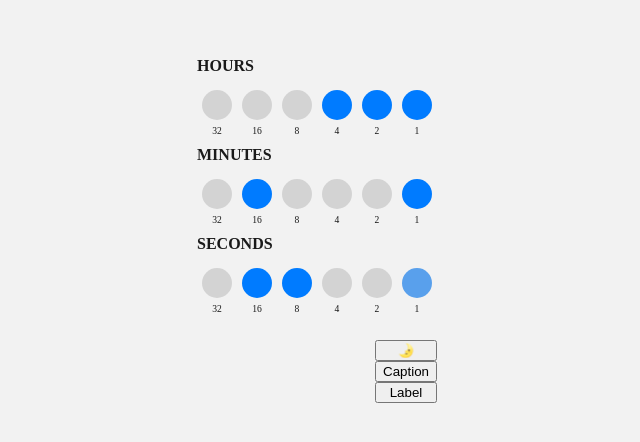
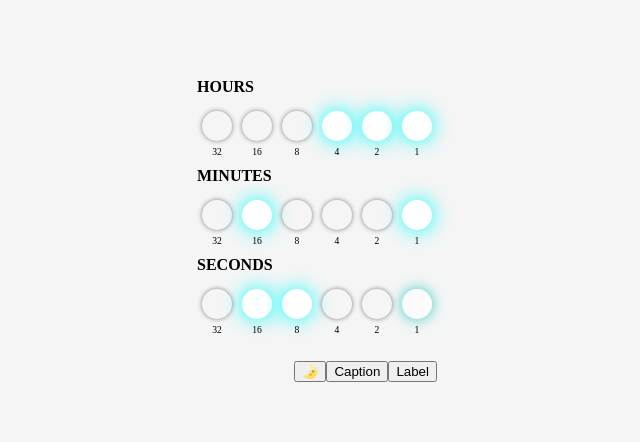
Before and after one commit to wantaekchoi/binary-watch, a plain HTML site: page index.html in a window 1280 px wide. Shown: the part 170-612 px from the top of the page, without its empty margins (323-963 px from the left). Drawn offline with Linux system fonts and the light colour scheme.

Commit message:
feat: small fix

```diff
--- a/index.html
+++ b/index.html
@@ -16,8 +16,8 @@
       <button id="toggleButtonLabel">Label</button>
     </section>
   </main>
-  <script src="settings.js"></script>
-  <script src="watch.js"></script>
+  <script src="settings.js" defer></script>
+  <script src="watch.js" defer></script>
 </body>
 
 </html>
--- a/settings.js
+++ b/settings.js
@@ -13,21 +13,14 @@ function initialize() {
 }
 
 function initializeTheme(button) {
-  const prefersDarkTheme = window.matchMedia && window.matchMedia('(prefers-color-scheme: dark)').matches;
-  const initialIsDark = isDarkTheme();
-
-  if (prefersDarkTheme) {
-    setTheme(button, true);
-  } else {
-    setTheme(button, false);
-  }
-
-  updateThemeButtonText(button, initialIsDark);
+  const prefersDarkTheme = isPrefersDarkTheme();
+  setTheme(prefersDarkTheme);
+  updateThemeButtonText(button, isDarkTheme());
 }
 
 function toggleTheme() {
   const themeSwitchButton = document.getElementById('themeSwitchButton');
-  const isDark = document.body.classList.toggle('dark');
+  const isDark = toggleDarkTheme();
   updateThemeButtonText(themeSwitchButton, isDark);
 }
 
@@ -39,7 +32,11 @@ function isDarkTheme() {
   return document.body.classList.contains('dark');
 }
 
-function setTheme(button, isDark) {
+function toggleDarkTheme() {
+  return document.body.classList.toggle('dark');
+}
+
+function setTheme(isDark) {
   if (isDark) {
     document.body.classList.add('dark');
   } else {
@@ -58,14 +55,18 @@ function toggleElements(selector) {
   };
 }
 
+function isPrefersDarkTheme() {
+  return window.matchMedia && window.matchMedia('(prefers-color-scheme: dark)').matches;
+}
+
 class ToggleButton extends HTMLElement {
   connectedCallback() {
     this.classList.add('off');
-    this.createLabel();
+    this.renderLabel();
   }
 
-  createLabel() {
-    const label = document.createElement('div');
+  renderLabel() {
+    const label = document.createElement('span');
     label.classList.add('label');
     label.textContent = this.getAttribute('name');
     this.appendChild(label);
--- a/styles.css
+++ b/styles.css
@@ -4,19 +4,19 @@ body {
   align-items: center;
   height: 100vh;
   margin: 0;
-  color: #1a1a1a;
-  background-color: #f2f2f2;
+  color: black;
+  background-color: whitesmoke;
 }
 
 body.dark {
-  color: #f2f2f2;
-  background-color: #1a1a1a;
+  color: whitesmoke;
+  background-color: black;
 }
 
 main {
   display: flex;
   flex-direction: column;
-  align-items: end;
+  align-items: flex-end;
 }
 
 #watch-section {
@@ -25,7 +25,6 @@ main {
 
 #button-section {
   display: flex;
-  flex-direction: column;
   margin-top: 1em;
 }
 
@@ -53,19 +52,26 @@ main {
   height: 30px;
   margin: 5px;
   border-radius: 50%;
-  background-color: #d3d3d3;
+  background-color: white;
   cursor: pointer;
-  transition: background-color 0.3s ease;
+  transition: background-color 0.3s ease, box-shadow 0.3s ease;
+  box-shadow: 0 0 5px gray;
 }
 
-.toggle-button.on,
-body.dark .toggle-button.on {
-  background-color: #007bff;
+.toggle-button.on {
+  box-shadow: 0 0 20px cyan;
 }
 
-.toggle-button.off,
+body.dark .toggle-button.on {
+  background-color: white;
+}
+
+.toggle-button.off {
+  background-color: inherit;
+}
+
 body.dark .toggle-button.off {
-  background-color: #d3d3d3;
+  background-color: inherit;
 }
 
 .label {
--- a/watch.js
+++ b/watch.js
@@ -1,17 +1,17 @@
 class TimeUnit extends HTMLElement {
   connectedCallback() {
-    this.createCaption();
-    this.createButtons();
+    this.renderCaption();
+    this.renderButtons();
   }
 
-  createCaption() {
+  renderCaption() {
     const caption = document.createElement('div');
     caption.classList.add('caption');
     caption.textContent = this.getAttribute('name');
     this.appendChild(caption);
   }
 
-  createButtons() {
+  renderButtons() {
     const buttons = document.createElement('div');
     buttons.classList.add('button-container');
 
@@ -52,12 +52,7 @@ class BinaryWatch extends HTMLElement {
   }
 
   connectedCallback() {
-    this.timeUnits.forEach(unit => {
-      const timeUnit = document.createElement('time-unit');
-      timeUnit.setAttribute('name', unit);
-      this.appendChild(timeUnit);
-    });
-
+    this.renderTimeUnits();
     this.hours = this.children[0];
     this.minutes = this.children[1];
     this.seconds = this.children[2];
@@ -66,6 +61,14 @@ class BinaryWatch extends HTMLElement {
     setTimeout(() => {
       this.updateClock();
     }, 100);
+  }
+
+  renderTimeUnits() {
+    this.timeUnits.forEach(unit => {
+      const timeUnit = document.createElement('time-unit');
+      timeUnit.setAttribute('name', unit);
+      this.appendChild(timeUnit);
+    });
   }
 
   updateClock() {
```
